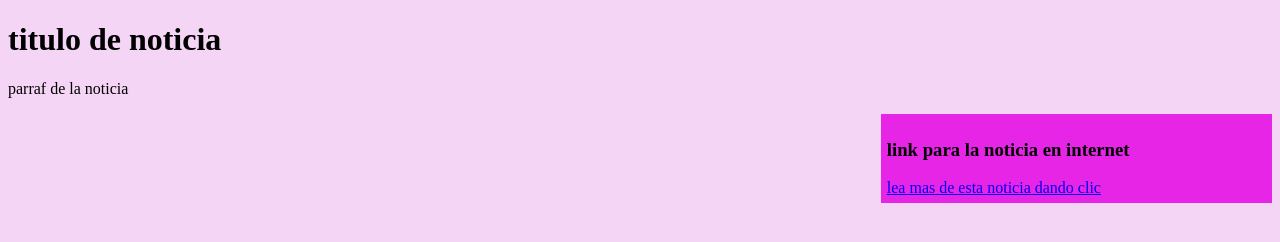
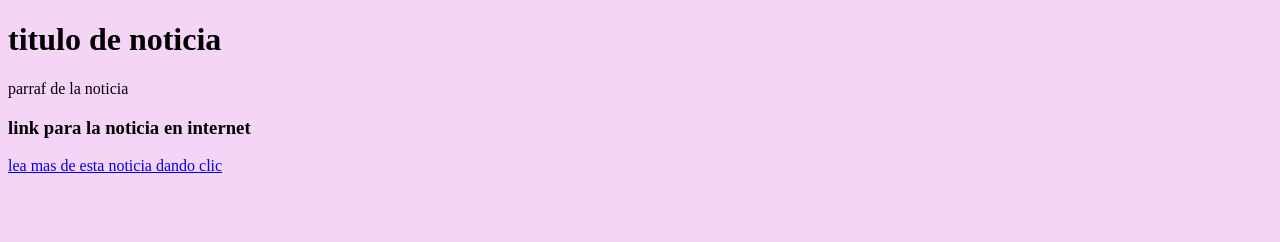
Before and after one commit to yamilethbarahona/oyami.github.io, a plain HTML site: page index.html in a window 1280 px wide. Drawn offline with Linux system fonts and the light colour scheme.

Commit message:
Update index.html

```diff
--- a/index.html
+++ b/index.html
@@ -9,7 +9,7 @@
 <p>parraf de la noticia
 
 </p>
-<div style="background:rgb(230, 37, 230); width:30%;margin-left:10px;padding: 6px;float:right; width:30%;margin-left:10px"><h3>link para la noticia en internet</h3>
+<div ><h3>link para la noticia en internet</h3>
     <a href="link">lea mas de esta noticia dando clic</a>
 </div>
     </body>
```
